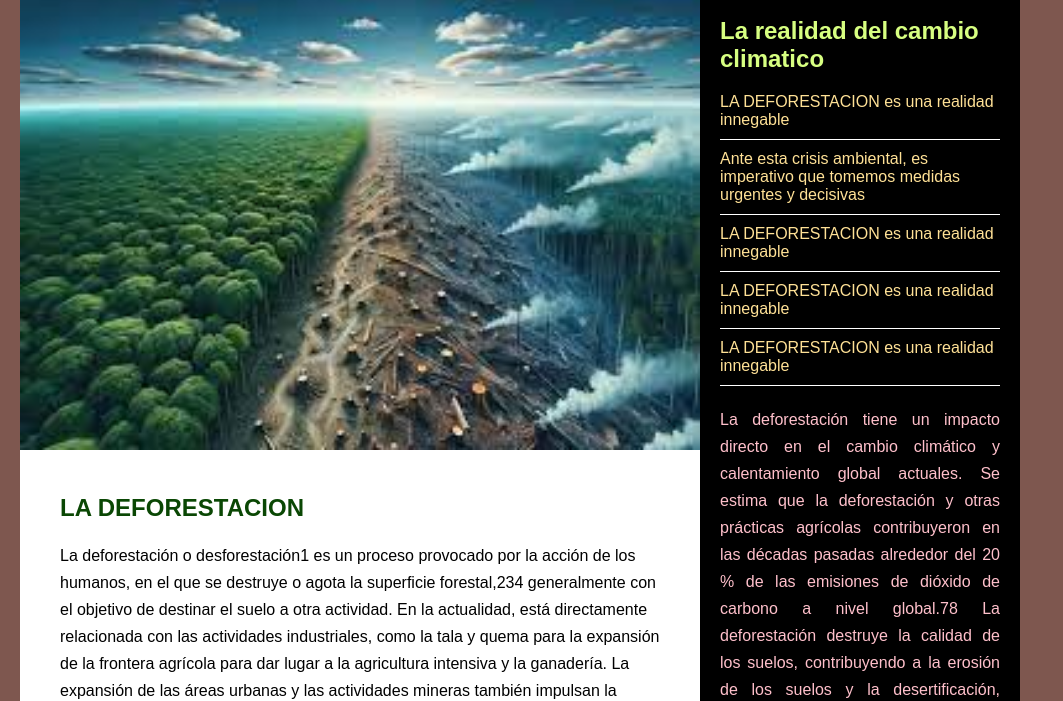
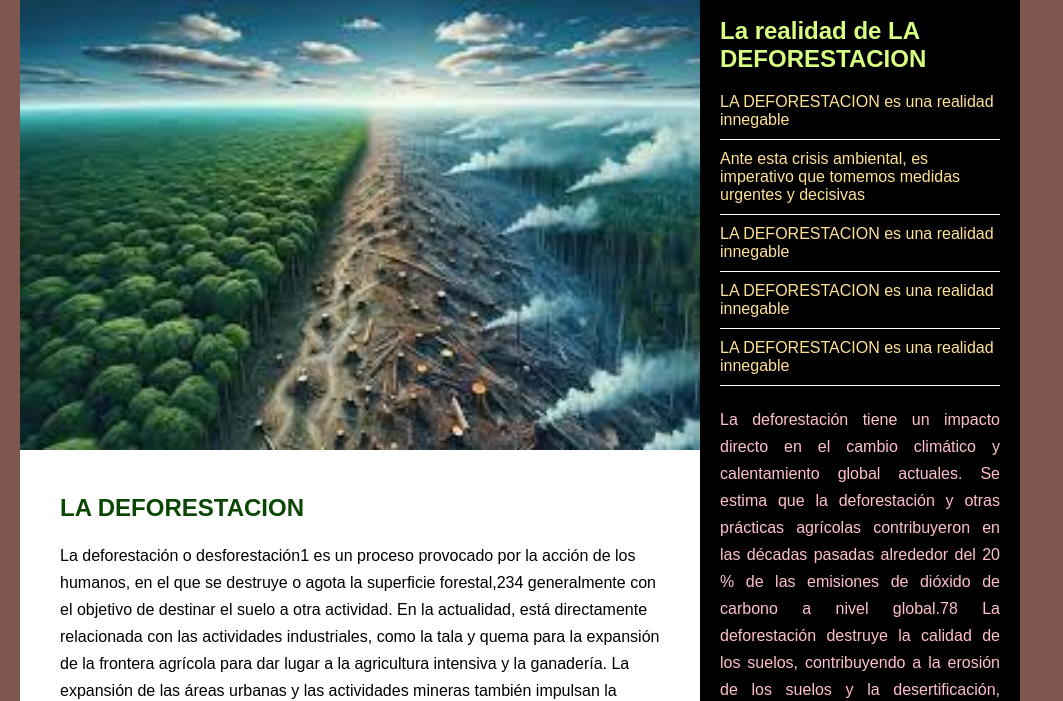
Before and after one commit to valenteme/valentewe, a plain HTML site: page index.html in a window 1280 px wide. Shown: the part 108-809 px from the top of the page, without its empty margins (0-1063 px from the left). Drawn offline with Linux system fonts and the light colour scheme.

Commit message:
Add files via upload

```diff
--- a/index.html
+++ b/index.html
@@ -38,7 +38,7 @@
 
 		<aside>
 			<div class="widget">
-				<h2>La realidad del cambio climatico</h2>
+				<h2>La realidad de LA DEFORESTACION</h2>
 				<ul>
 					<li> <a href="#">LA DEFORESTACION es una realidad innegable</a> </li>
 					<li> <a href="#">Ante esta crisis ambiental, es imperativo que tomemos medidas urgentes y decisivas</a> </li>
```
